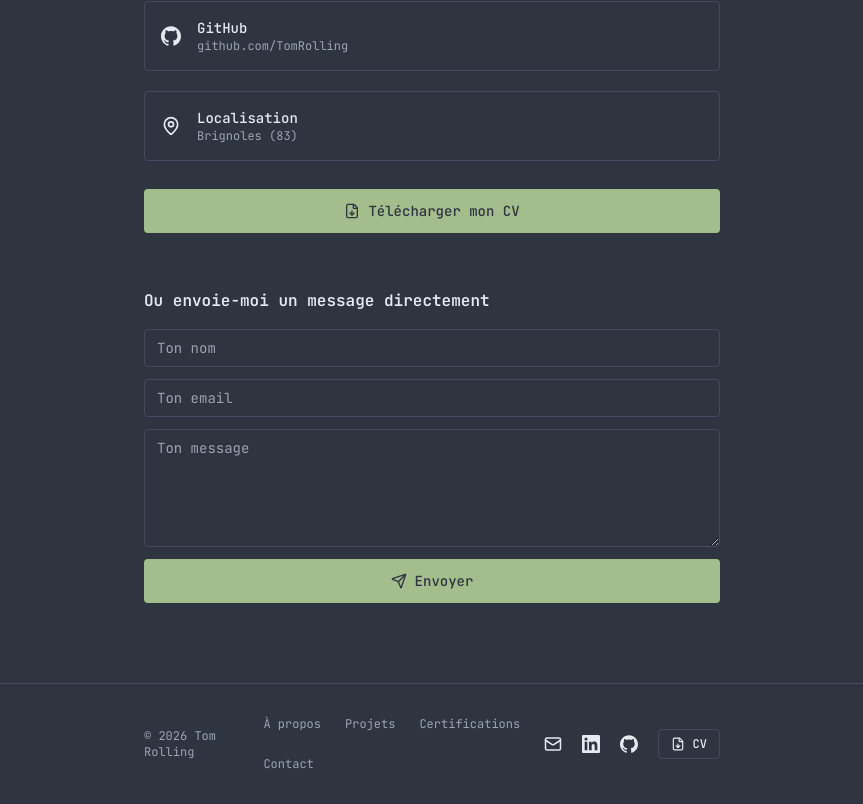
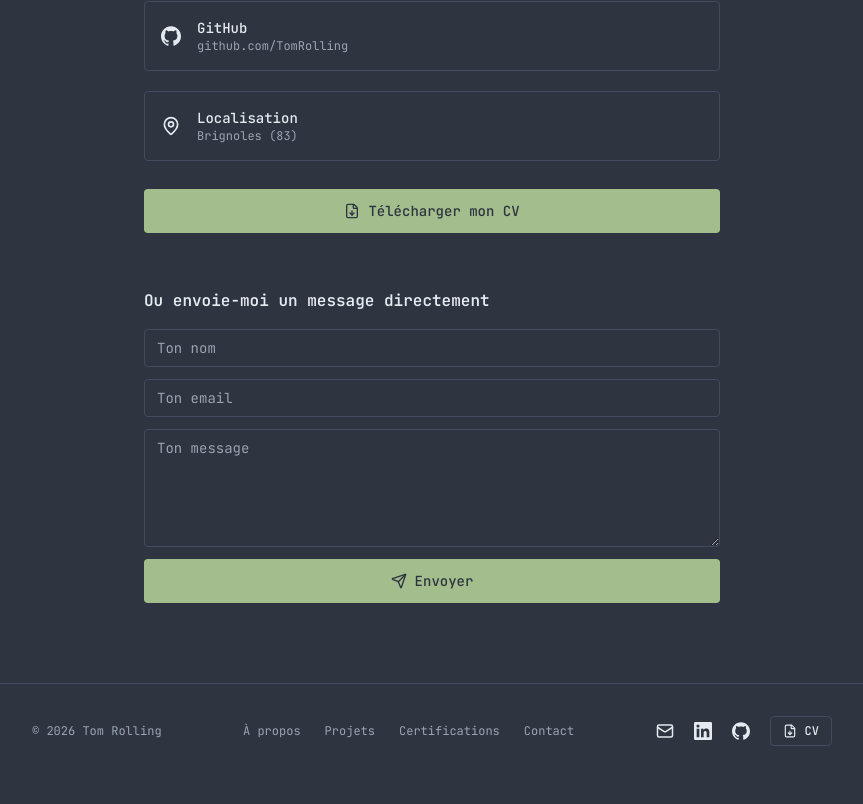
Before and after one commit to TomRolling/portfolio-dev, a Next.js app: page /contact in a window 1280 px wide. Shown: the part 551-1355 px from the top of the page, without its empty margins (208-1071 px from the left). After the commit the page ends 1329 px from the top, so only its background shows below. Built offline with nearby package versions, Linux system fonts and the light colour scheme; no server answers.

Commit message:
Footer plus large

```diff
--- a/components/SiteChrome.jsx
+++ b/components/SiteChrome.jsx
@@ -84,7 +84,7 @@ export function SiteHeader() {
 export function SiteFooter() {
   return (
     <footer style={{ borderTop: `1px solid ${palette.border}` }}>
-      <div className="px-6 md:px-12 py-8 max-w-2xl mx-auto flex flex-col md:flex-row md:items-center md:justify-between gap-4">
+      <div className="px-6 md:px-12 py-8 max-w-4xl mx-auto flex flex-col md:flex-row md:items-center md:justify-between gap-4">
         <p className="text-xs" style={{ color: palette.muted }}>
           © {new Date().getFullYear()} Tom Rolling
         </p>
```
